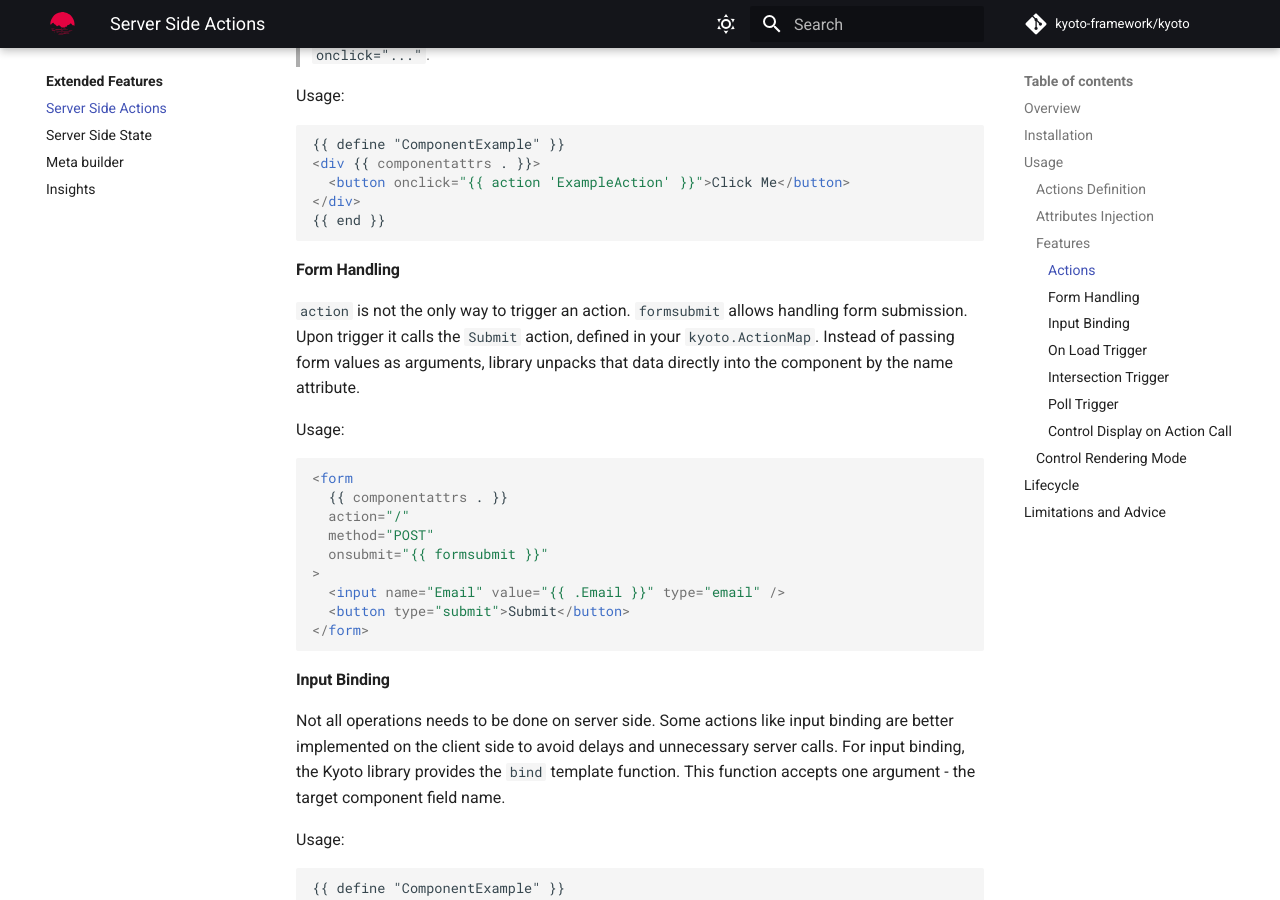
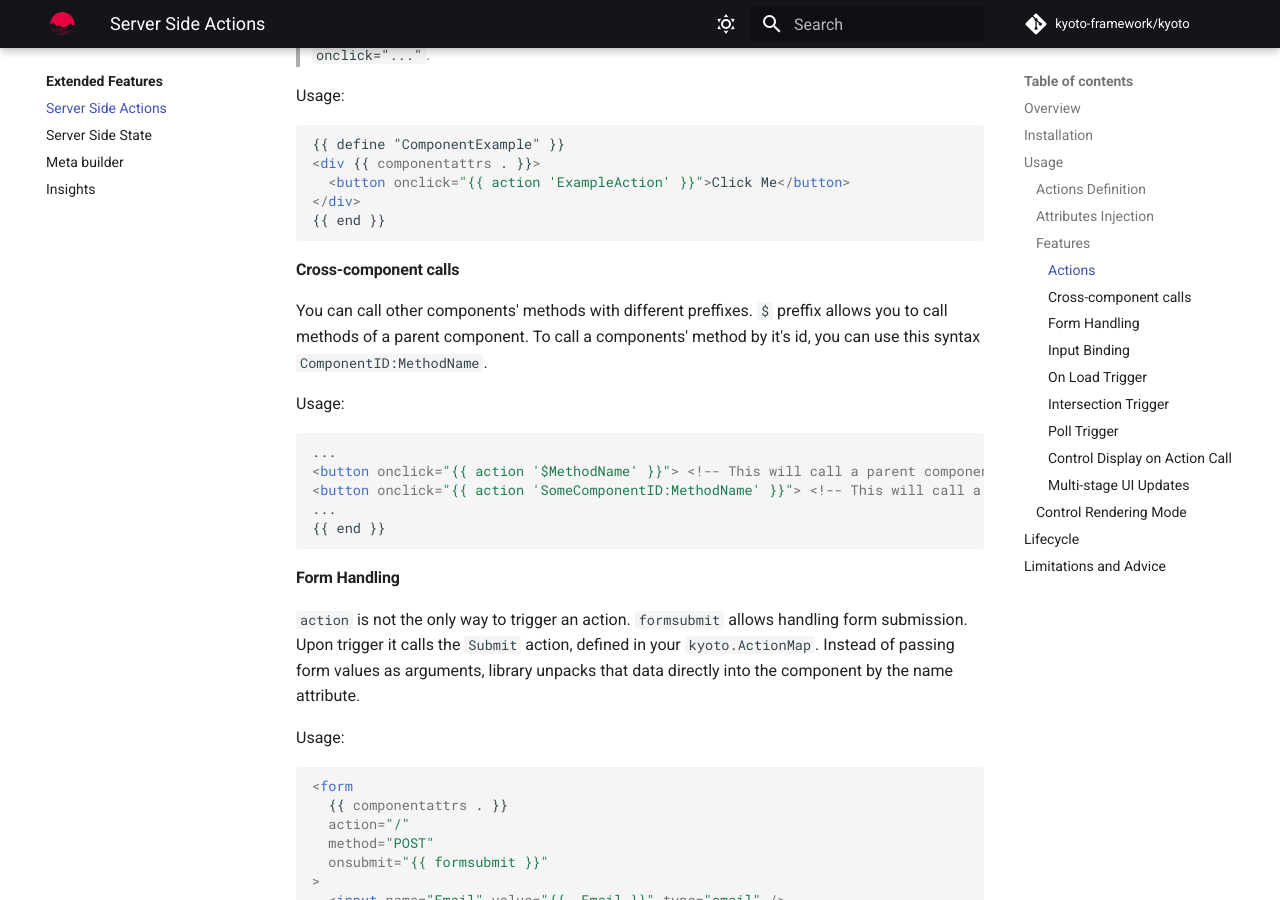
Before and after one commit to KimuraDanaka119/kyoto, an MkDocs documentation site: the page built from docs/extended-features/server-side-actions.md, in a window 1280 px wide and 900 px high, scrolled down 2468 px. Built offline with MkDocs 1.6.1 and Material for MkDocs 9.7.7, drawn with Linux system fonts in a browser that asks for light colours; comment, search, counter and statistics services are not loaded; some of the changed text lies outside the part shown.

Commit message:
close #86, close #92, documentation updates

````diff
--- a/docs/extended-features/server-side-actions.md
+++ b/docs/extended-features/server-side-actions.md
@@ -113,6 +113,20 @@ Usage:
 {{ end }}
 ```
 
+#### Cross-component calls
+
+You can call other components' methods with different preffixes. `$` preffix allows you to call methods of a parent component. To call a components' method by it's id, you can use this syntax `ComponentID:MethodName`.
+
+Usage:
+
+```html
+...
+<button onclick="{{ action '$MethodName' }}"> <!-- This will call a parent components' method -->
+<button onclick="{{ action 'SomeComponentID:MethodName' }}"> <!-- This will call a method for component with id 'SomeComponentID' -->
+...
+{{ end }}
+```
+
 #### Form Handling
 
 `action` is not the only way to trigger an action. `formsubmit` allows handling form submission. Upon trigger it calls the `Submit` action, defined in your `kyoto.ActionMap`.
@@ -208,6 +222,29 @@ Usage:
 {{ end }}
 ```
 
+#### Multi-stage UI Updates
+
+You can push multiple component UI updates during single action call. Just call `kyoto.SSAFlash(page, component)` to initiate an update.
+
+Usage:
+
+```go
+func (c *ComponentExample) Actions(p kyoto.Page) kyoto.ActionMap {
+    return kyoto.ActionMap{
+        "Load": func(args ...interface{}) {
+            // Update status UI
+            c.Status = "Loading ..."
+            kyoto.SSAFlash(p, c)
+            // Do some actions
+            // ...
+            // Update status UI again
+            c.Status = "Loaded"
+            kyoto.SSAFlash(p, c)
+        },
+    }
+}
+```
+
 ### Control Rendering Mode
 
 There are cases when `morphdom` may fail. The library then falls back to `replace` mode instead, which just replaces element's `outerHTML`.
````
